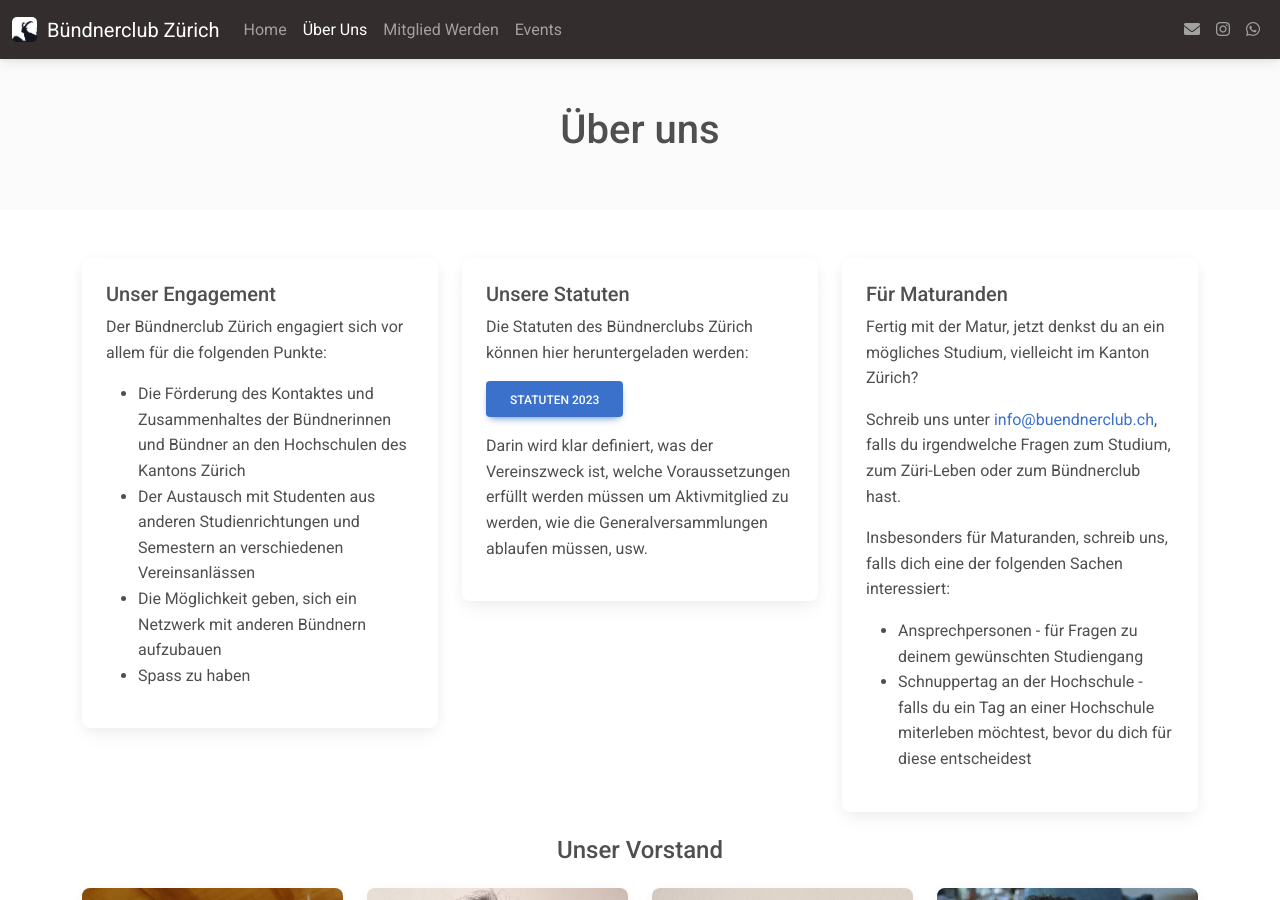
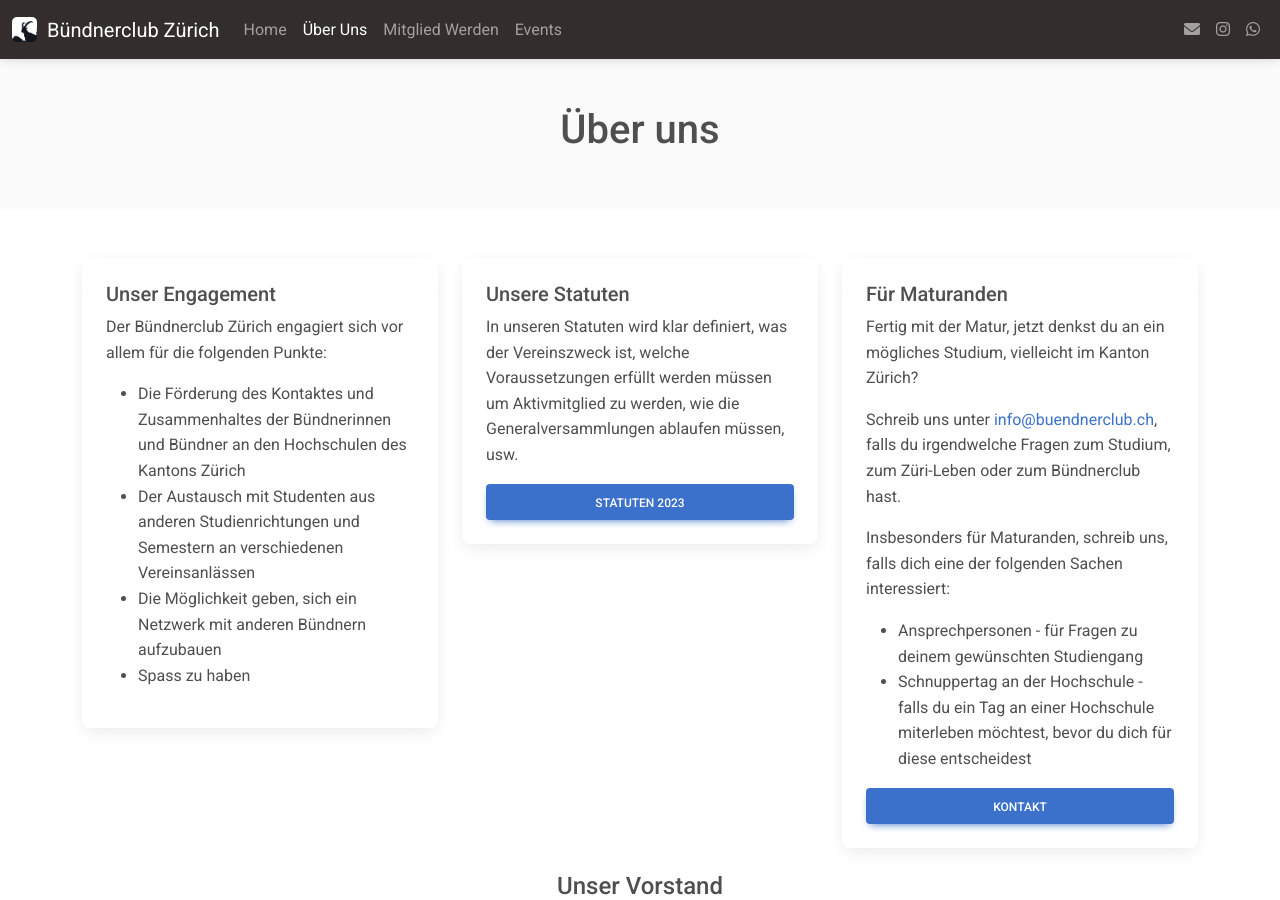
Before and after one commit to edbingo/bc-website, a Jekyll site: the page built from pages/about.html, in a window 1280 px wide and 900 px high. Built offline with Jekyll 4.4.1, drawn with Linux system fonts in a browser that asks for light colours; nearby versions of some CDN libraries.

Commit message:
add buttons to about page

```diff
--- a/pages/about.html
+++ b/pages/about.html
@@ -39,12 +39,10 @@
                     <div class="card">
                         <div class="card-body">
                             <h5 class="card-title">Unsere Statuten</h5>
-                            <p class="card-text">Die Statuten des Bündnerclubs Zürich können hier heruntergeladen
-                                werden: </p>
-                            <p><a href="/assets/pdf/Statuten-2023.pdf" class="btn btn-primary">Statuten 2023</a></p>
-                            <p>Darin wird klar definiert, was der Vereinszweck ist, welche Voraussetzungen erfüllt
+                            <p class="card-text">In unseren Statuten wird klar definiert, was der Vereinszweck ist, welche Voraussetzungen erfüllt
                                 werden müssen um Aktivmitglied zu werden, wie die Generalversammlungen ablaufen müssen,
-                                usw. </p>
+                                usw.</p>
+                            <a href="/assets/pdf/Statuten-2023.pdf" class="btn btn-primary d-block">Statuten 2023</a>
                         </div>
                     </div>
                 </div>
@@ -52,17 +50,18 @@
                     <div class="card">
                         <div class="card-body">
                             <h5 class="card-title">Für Maturanden</h5>
-                            <p>Fertig mit der Matur, jetzt denkst du an ein mögliches Studium, vielleicht im Kanton
+                            <p class="card-text">Fertig mit der Matur, jetzt denkst du an ein mögliches Studium, vielleicht im Kanton
                                 Zürich?</p>
-                            <p>Schreib uns unter <a href="mailto:info@buendnerclub.ch">info@buendnerclub.ch</a>, falls
+                            <p class="card-text">Schreib uns unter <a href="mailto:info@buendnerclub.ch">info@buendnerclub.ch</a>, falls
                                 du irgendwelche Fragen zum Studium, zum Züri-Leben oder zum Bündnerclub hast.</p>
-                            <p>Insbesonders für Maturanden, schreib uns, falls dich eine der folgenden Sachen
+                            <p class="card-text">Insbesonders für Maturanden, schreib uns, falls dich eine der folgenden Sachen
                                 interessiert:</p>
                             <ul>
                                 <li>Ansprechpersonen - für Fragen zu deinem gewünschten Studiengang</li>
                                 <li>Schnuppertag an der Hochschule - falls du ein Tag an einer Hochschule miterleben
                                     möchtest, bevor du dich für diese entscheidest</li>
                             </ul>
+                            <a href="mailto:info@buendnerclub.ch" class="btn-primary btn d-block">Kontakt</a>
                         </div>
                     </div>
                 </div>
```
